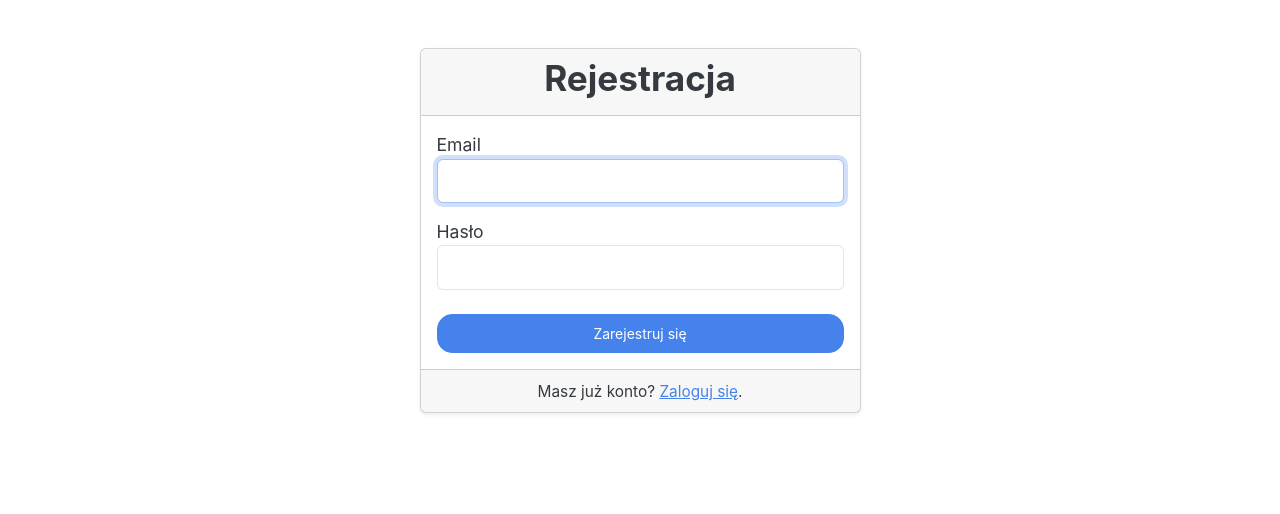
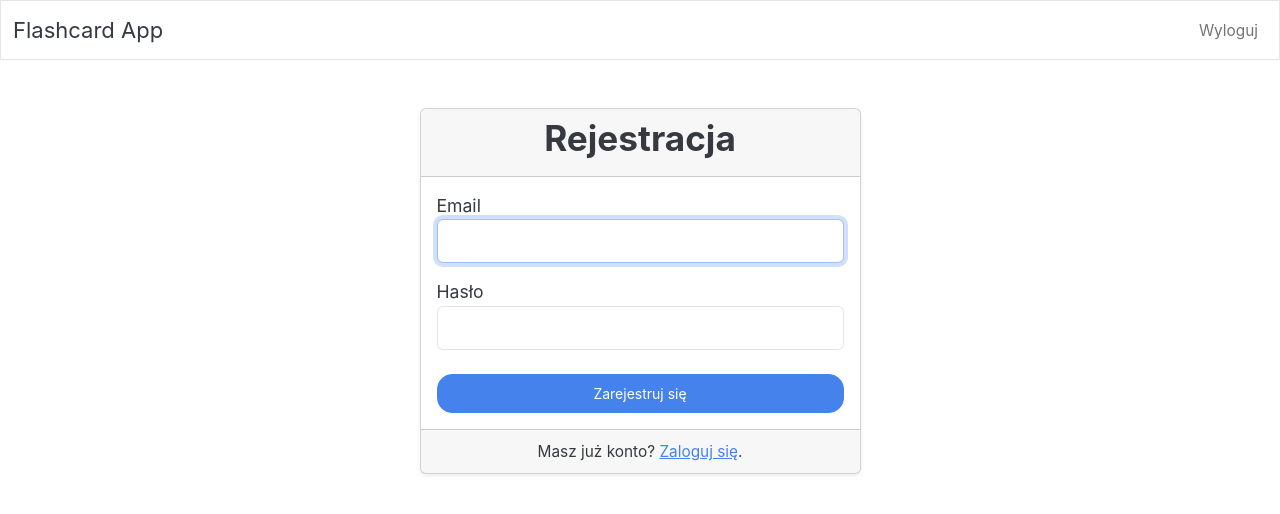
Before and after one commit to dackow/10xDevs_final, a FastAPI app: page /register in a window 1280 px wide. Shown: the top 514 px of the page. Run offline with FastAPI, Linux system fonts and the light colour scheme; parts of the project's set-up code (start-up, migrations or seed data) failed here and were passed over.

Commit message:
feat: Add logout functionality to the application

```diff
--- a/app/templates/base.html
+++ b/app/templates/base.html
@@ -5,6 +5,20 @@
     <link rel="stylesheet" href="https://bootswatch.com/5/litera/bootstrap.min.css">
 </head>
 <body>
+    <nav class="navbar navbar-expand-lg navbar-light bg-light">
+        <div class="container-fluid">
+            <a class="navbar-brand" href="/dashboard">Flashcard App</a>
+            <div class="collapse navbar-collapse" id="navbarNav">
+                <ul class="navbar-nav ms-auto">
+                    <li class="nav-item">
+                        <form action="/logout" method="post">
+                            <button type="submit" class="btn btn-link nav-link">Wyloguj</button>
+                        </form>
+                    </li>
+                </ul>
+            </div>
+        </div>
+    </nav>
     <div class="container">
         {% block content %}{% endblock %}
     </div>
```
